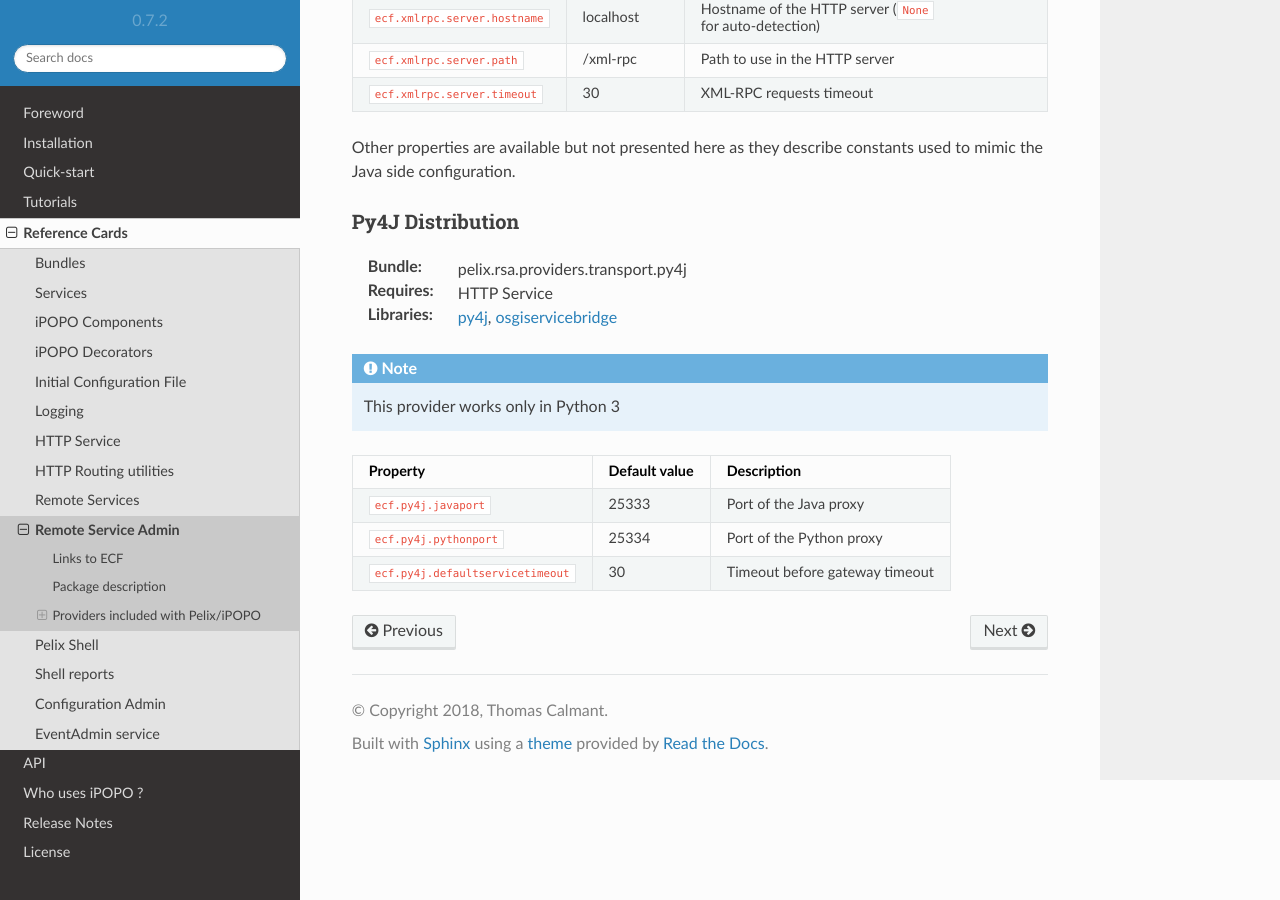
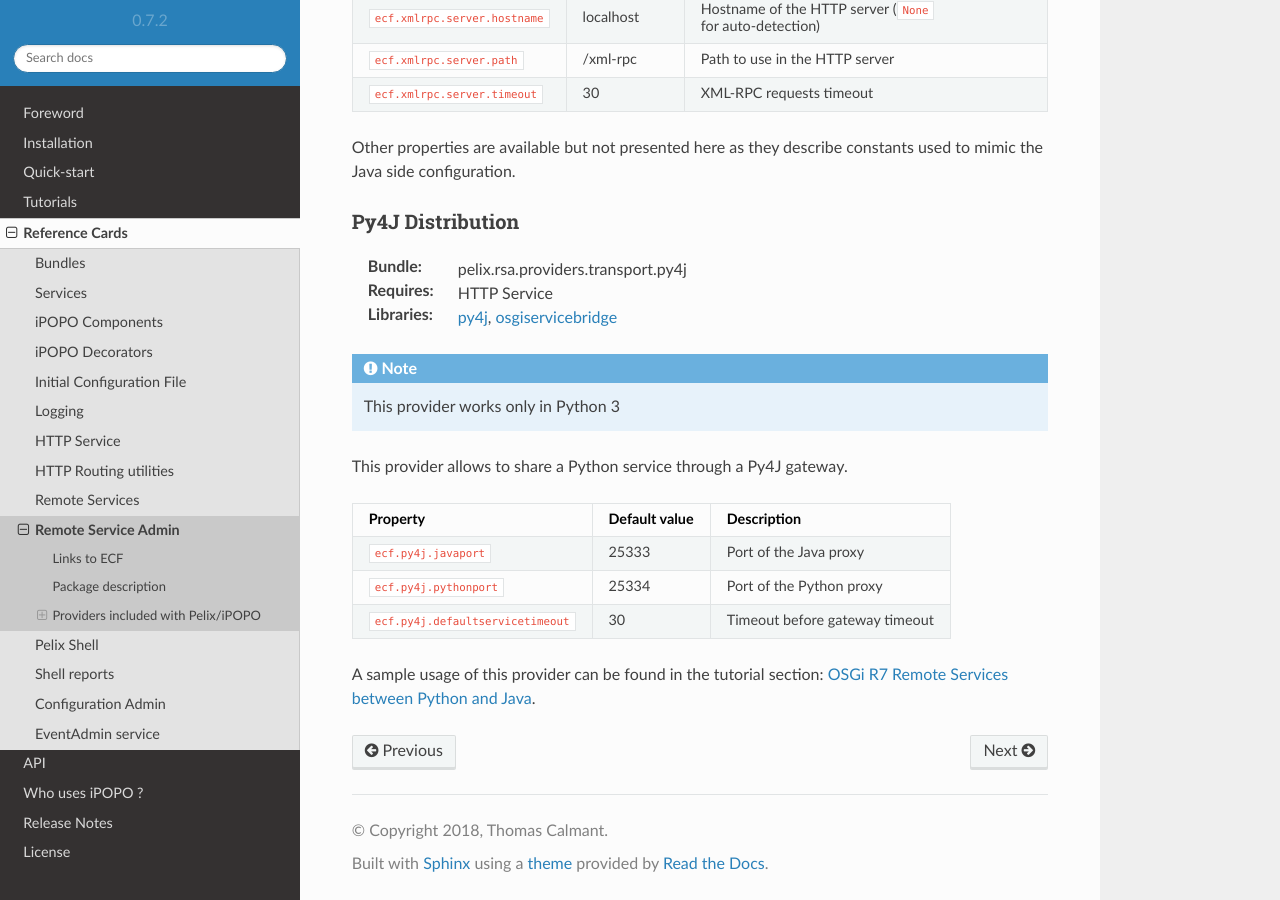
Before and after one commit to tcalmant/ipopo, a Sphinx documentation site: the page built from docs/refcards/rsa.rst, in a window 1280 px wide and 900 px high, scrolled down 2358 px. Built offline with Sphinx 7.4.7 and the Read the Docs theme 2.0.0, drawn with Linux system fonts in a browser that asks for light colours; pages that are not in the unit, such as notebooks, are missing from menus; some of the changed text lies outside the part shown.

Commit message:
Added link from RSA Py4J in refcard to the tutorial using it

```diff
--- a/docs/refcards/rsa.rst
+++ b/docs/refcards/rsa.rst
@@ -132,6 +132,8 @@ Py4J Distribution
 
 .. note:: This provider works only in Python 3
 
+This provider allows to share a Python service through a Py4J gateway.
+
 ================================== ============= ==============================
 Property                           Default value Description
 ================================== ============= ==============================
@@ -139,3 +141,6 @@ Property                           Default value Description
 ``ecf.py4j.pythonport``            25334         Port of the Python proxy
 ``ecf.py4j.defaultservicetimeout`` 30            Timeout before gateway timeout
 ================================== ============= ==============================
+
+A sample usage of this provider can be found in the tutorial section:
+:ref:`rsa_tutorial`.
--- a/docs/tutorials/rsa_pythonjava.rst
+++ b/docs/tutorials/rsa_pythonjava.rst
@@ -1,4 +1,6 @@
 .. OSGi R7 Remote Services between Python and Java
+
+.. _rsa_tutorial:
 
 OSGi R7 Remote Services between Python and Java
 ###############################################
```
Also changed, not shown: other parts of docs/refcards/rsa.rst (+1 -1 lines).
